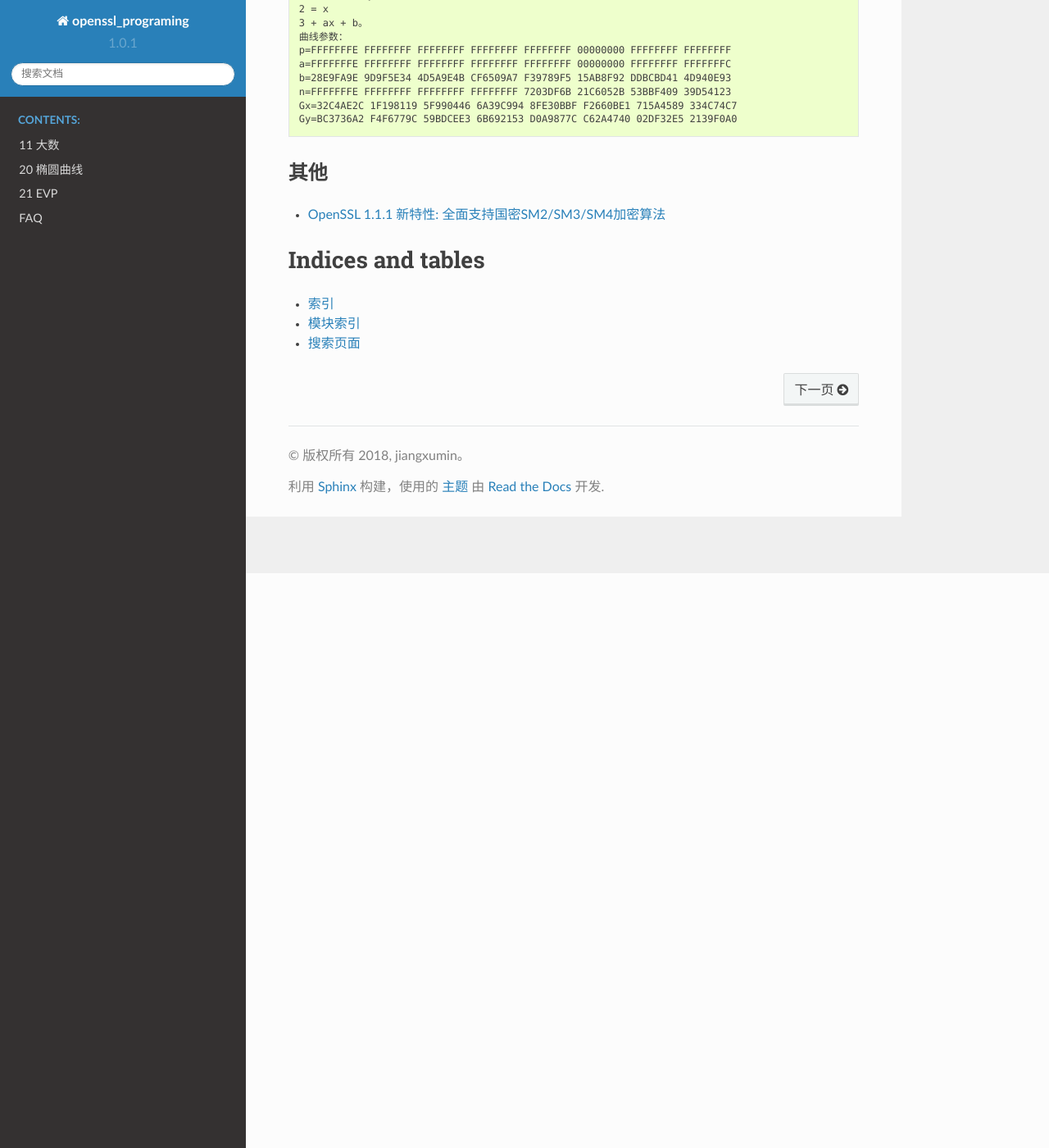
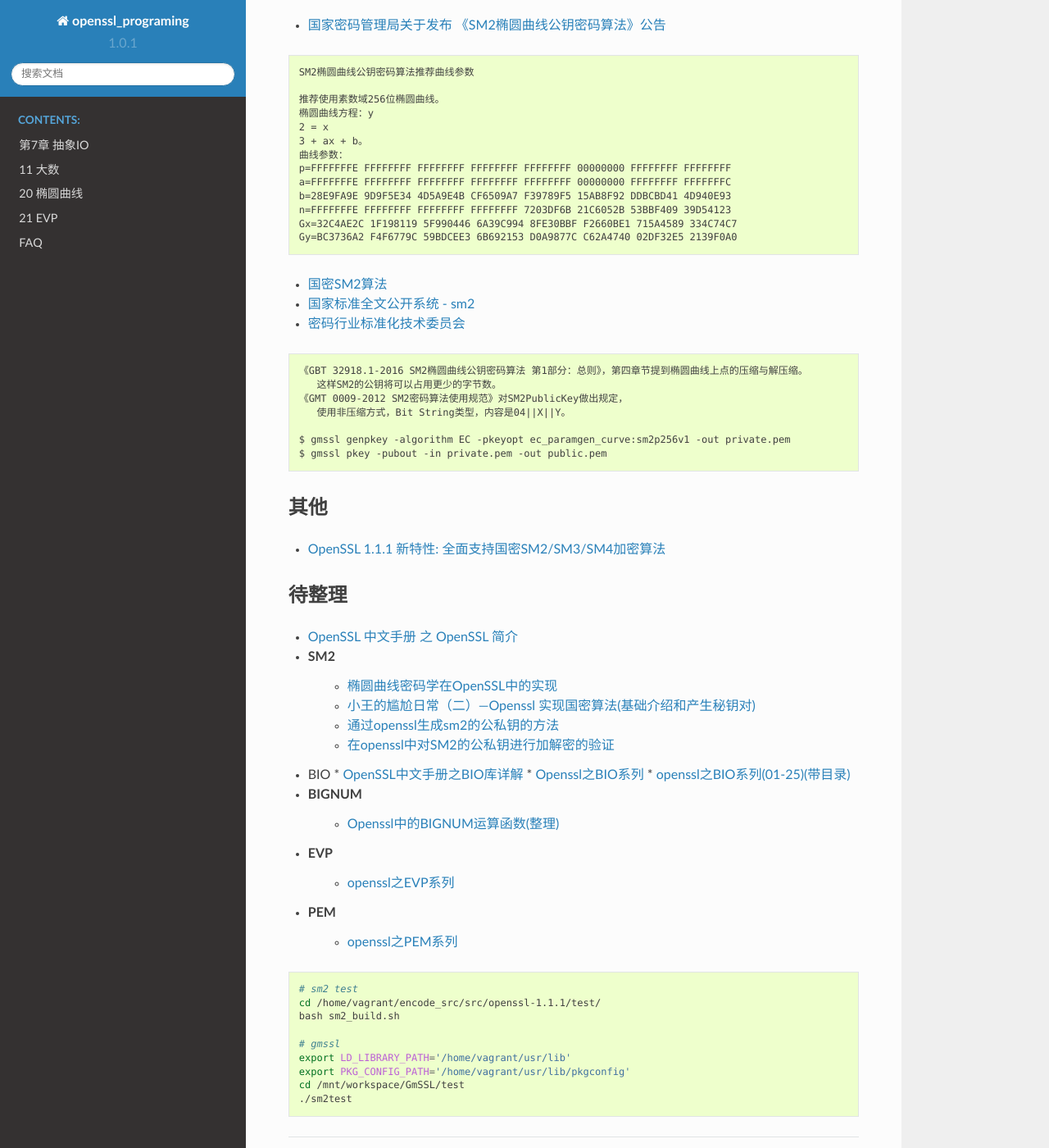
Before and after one commit to my-rds-store/openssl_programing, a Sphinx documentation site: the page built from source/index.rst, in a window 1280 px wide and 1400 px high, scrolled down 701 px. Shown: the whole window at 82% size. Built offline with Sphinx 7.4.7 and the Read the Docs theme 2.0.0, drawn with Linux system fonts in a browser that asks for light colours; formulas are drawn with MathJax 3; some of the changed text lies outside the part shown.

Commit message:
update ....

```diff
--- a/source/index.rst
+++ b/source/index.rst
@@ -37,6 +38,19 @@
     Gy=BC3736A2 F4F6779C 59BDCEE3 6B692153 D0A9877C C62A4740 02DF32E5 2139F0A0
 
 
+* `国密SM2算法 <http://8btc.com/thread-217435-1-1.html>`_
+* `国家标准全文公开系统 - sm2 <http://www.gb688.cn/bzgk/gb/std_list?p.p1=0&p.p90=circulation_date&p.p91=desc&p.p2=32918>`_
+* `密码行业标准化技术委员会 <http://www.gmbz.org.cn/main/bzlb.html>`_
+
+::
+
+    《GBT 32918.1-2016 SM2椭圆曲线公钥密码算法 第1部分：总则》，第四章节提到椭圆曲线上点的压缩与解压缩。
+       这样SM2的公钥将可以占用更少的字节数。
+    《GMT 0009-2012 SM2密码算法使用规范》对SM2PublicKey做出规定，
+       使用非压缩方式，Bit String类型，内容是04||X||Y。
+
+    $ gmssl genpkey -algorithm EC -pkeyopt ec_paramgen_curve:sm2p256v1 -out private.pem
+    $ gmssl pkey -pubout -in private.pem -out public.pem
 
 其他
 -------
@@ -46,6 +60,61 @@
 * `OpenSSL 1.1.1 新特性: 全面支持国密SM2/SM3/SM4加密算法 <https://www.jianshu.com/p/a1c3ee349345>`_
 
 
+
+待整理
+---------
+
+* `OpenSSL 中文手册 之 OpenSSL 简介 <https://blog.csdn.net/xiyuan1999/article/month/2011/05/2>`_
+
+* SM2
+    * `椭圆曲线密码学在OpenSSL中的实现 <https://solobearchn.github.io/2018/03/18/ECC/>`_
+    * `小王的尴尬日常（二）---Openssl 实现国密算法(基础介绍和产生秘钥对) <https://blog.csdn.net/I_can_do_1098/article/details/59117569>`_
+
+    * `通过openssl生成sm2的公私钥的方法 <https://blog.csdn.net/dong_beijing/article/details/81365060>`_
+    * `在openssl中对SM2的公私钥进行加解密的验证 <https://blog.csdn.net/dong_beijing/article/details/81390710>`_
+
+* BIO
+  * `OpenSSL中文手册之BIO库详解 <https://blog.csdn.net/liao20081228/article/details/77193729>`_
+  * `Openssl之BIO系列 <https://blog.csdn.net/zhangzq86/article/details/50786513>`_
+  * `openssl之BIO系列(01-25)(带目录) <https://wenku.baidu.com/view/2f9df64d2e3f5727a5e962a8.html>`_
+
+
+* BIGNUM
+    * `Openssl中的BIGNUM运算函数(整理) <https://blog.csdn.net/jnxxhzz/article/details/81235981>`_
+
+
+* EVP
+    * `openssl之EVP系列 <http://www.newsmth.net/bbs0an.php?path=%2Fgroups%2Fcomp.faq%2FSecurity%2Fsecuritydocs%2Fopenssl%2Fopenssl_evp>`_
+
+* PEM
+    * `openssl之PEM系列 <http://www.newsmth.net/bbs0an.php?path=%2Fgroups%2Fcomp.faq%2FSecurity%2Fsecuritydocs%2Fopenssl%2Fopenssl_pem>`_
+
+
+.. code:: sh
+
+    # sm2 test
+    cd /home/vagrant/encode_src/src/openssl-1.1.1/test/
+    bash sm2_build.sh
+
+    # gmssl
+    export LD_LIBRARY_PATH='/home/vagrant/usr/lib'
+    export PKG_CONFIG_PATH='/home/vagrant/usr/lib/pkgconfig'
+    cd /mnt/workspace/GmSSL/test
+    ./sm2test
+
+------
+
+* `中国银联PIN算法标准 <https://max.book118.com/html/2017/0406/99012119.shtm>`_
+* `银联卡中关于CVN/CVN2/ICVN的区别 <https://blog.csdn.net/chong89125/article/details/72918140/>`_
+
+::
+
+    openssl site:http://www.newsmth.net
+
+------
+
+* `Download Win32 OpenSSL <https://slproweb.com/products/Win32OpenSSL.html>`_
+
 Indices and tables
 ==================
 
```
Also changed, not shown: other parts of source/index.rst (+1 -0 lines), source/07.rst (added, +202 -0 lines).
